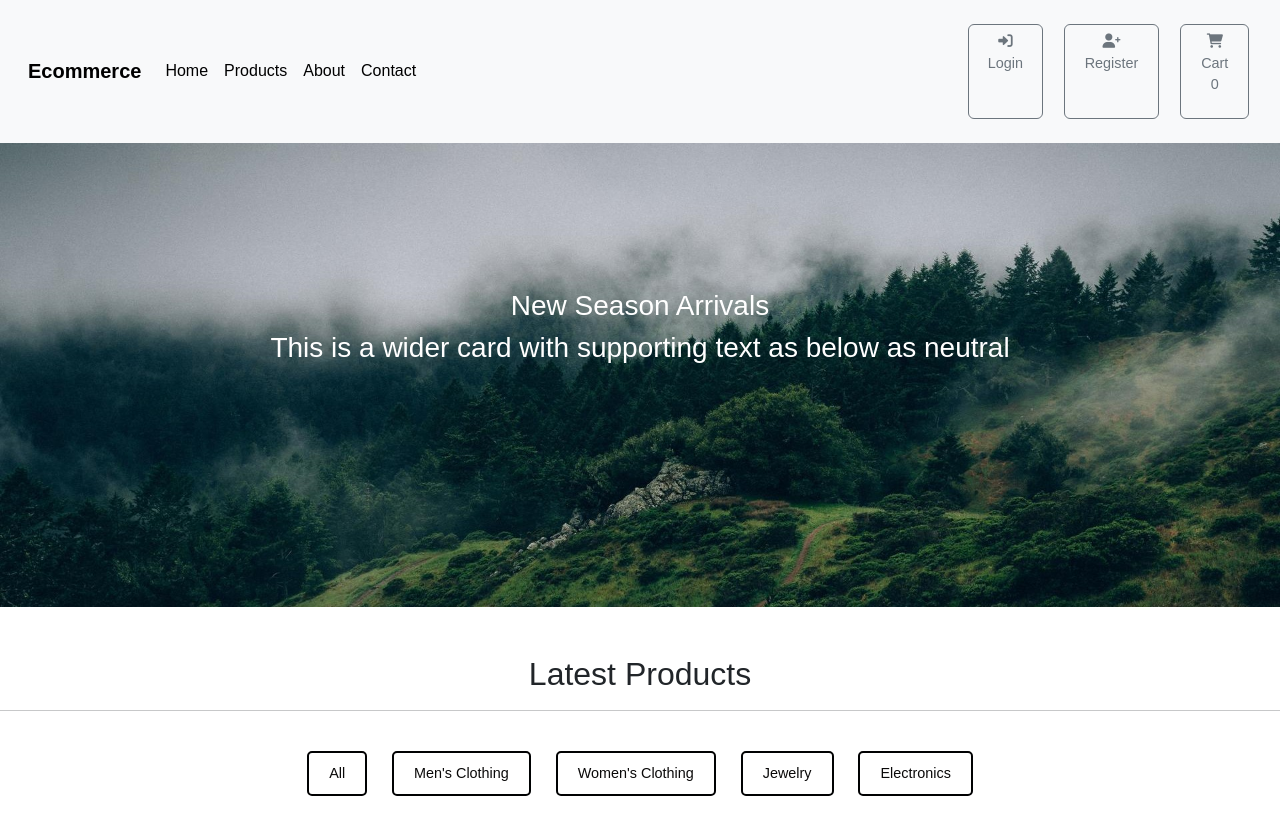
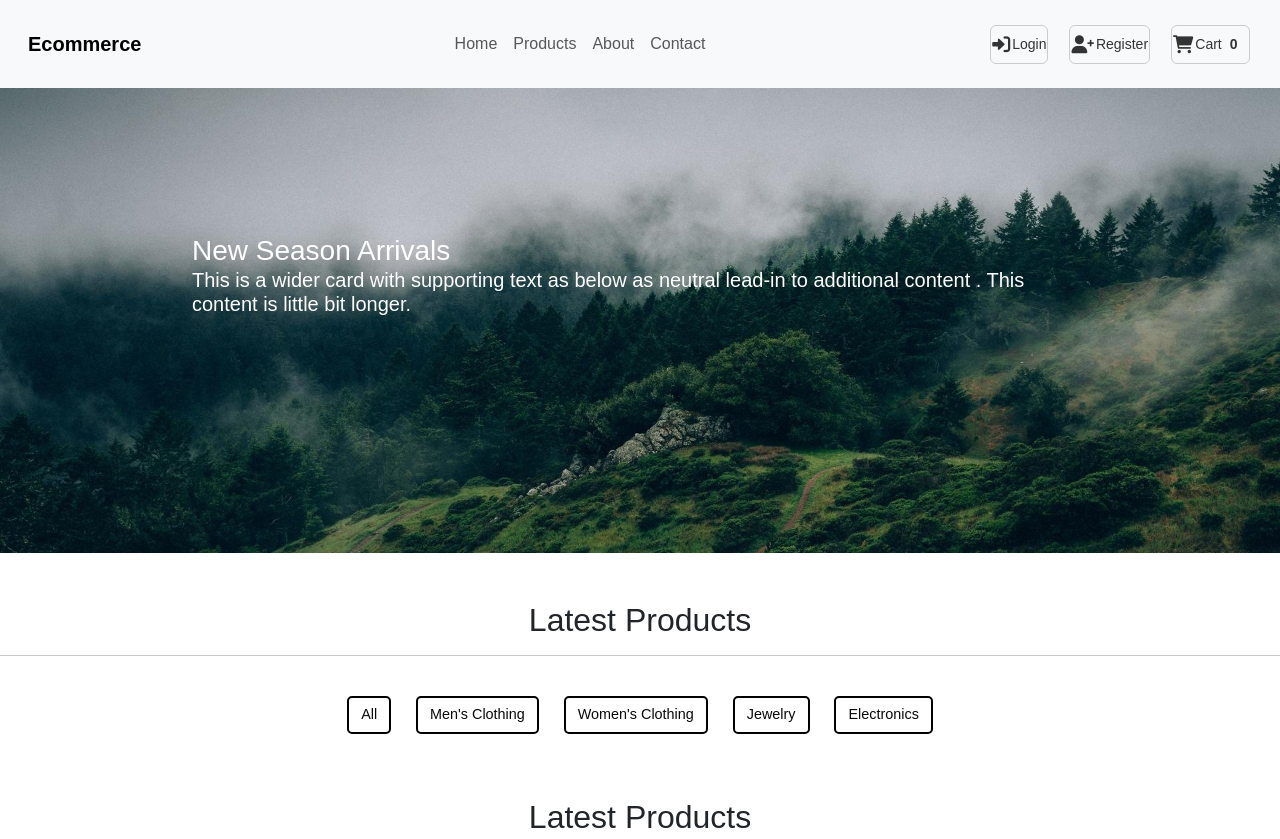
Before and after one commit to TarunKumarReddyK/Smart-Cart-using-Store-API, a plain HTML site: page index.html in a window 1280 px wide. Shown: the top 839 px of the page. Drawn offline with nearby package versions, Linux system fonts and the light colour scheme; no server answers.

Commit message:
Cosmotaic changes are made

```diff
--- a/About.css
+++ b/About.css
@@ -15,8 +15,8 @@ body {
 
 
 .about_para {
-    font-size: 25px;
-    font-family: 'Lucida Sans', 'Lucida Sans Regular', 'Lucida Grande', 'Lucida Sans Unicode', Geneva, Verdana, sans-serif;
+    font-size: 20px;
+font-family: 'Franklin Gothic Medium', 'Arial Narrow', Arial, sans-serif;
     text-align: center;
     margin: 20px;
     line-height: 1.5;
@@ -39,6 +39,23 @@ body {
     /* border: 2px solid green; */
 }
 
+.navbar-nav {
+    margin: 0 auto;
+}
+
+.navbar-collapse {
+    display: flex;
+    justify-content: center;
+}
+
+.d-flex {
+    justify-content: flex-end;
+}
+.navbar-nav .navbar-brand {
+    color: rgb(72, 71, 71);
+}
+
+
 
 .pictures {
     display: flex;
@@ -47,7 +64,9 @@ body {
     margin: 20px auto;
 }
 
-
+.navbar-gap{
+    border:2px solid greenyellow;
+}
 
 
 
--- a/cart.css
+++ b/cart.css
@@ -64,3 +64,68 @@ body {
   .item-price p {
     margin: 0;
   }
+
+  .navbar-nav {
+    margin: 0 auto;
+  }
+
+  .navbar-collapse {
+    display: flex;
+    justify-content: center;
+  }
+
+  .d-flex {
+    justify-content: flex-end;
+  }
+
+  .d-flex a.btn {
+    padding: 0px 1px;
+    font-size: 14px;
+  }
+
+  .d-flex a.btn i {
+    margin-right: 2px;
+  }
+  .contents {
+    text-align: left;
+    padding-left: 0;
+    margin-left: 0;
+  }
+
+  h3 {
+    margin: 0;
+  }
+
+  h3.text-white {
+    color: white;
+    font-size: 20px;
+  }
+  #cartCount {
+    display: inline-block;
+    margin-left: 8px;
+    padding-right: 10px;
+    font-size: 14px;
+    color: #333;
+    font-weight: bold;
+    position: relative;
+    top: 8px;
+  }
+
+.d-flex a.btn {
+  padding: 8px 12px;
+  font-size: 14px;
+}
+
+.d-flex a.btn i {
+  margin-right: 4px;
+}
+
+#cartCount {
+  display: inline-block;
+  margin-left: 8px;
+  font-size: 14px;
+  color: #333;
+  font-weight: bold;
+  position: relative;
+  top: 0px;
+}
--- a/home.css
+++ b/home.css
@@ -10,20 +10,19 @@ body {
 /* Style for the buttons */
 .button-custom {
   margin: 5px;
-    padding: 10px 20px;
+  /* padding: 10px 20px; */
   font-size: 1rem;
   border-radius: 5px;
   border: 2px solid #000102;
   background-color: #ffffff;
   color: #0a0909;
-    transition: background-color 0.3s, color 0.3s;
+  transition: 0.3s, color 0.3s;
 }
 
 .button-custom:hover {
   background-color: #020305;
   color: #ffffff;
 }
-
 
 /* Product card styling */
 .card {
@@ -60,6 +59,7 @@ body {
   margin: 0 1%;
   font-size: 0.9rem;
 }
+
 .love-container {
   text-align: center;
   font-size: 20px;
@@ -125,3 +125,80 @@ body {
     font-size: 0.8rem;
   }
 }
+
+.navbar-nav {
+  margin: 0 auto;
+}
+
+.navbar-collapse {
+  display: flex;
+  justify-content: center;
+}
+
+.d-flex {
+  justify-content: flex-end;
+}
+
+.d-flex a.btn {
+  padding: 0px 1px;
+  font-size: 14px;
+}
+
+.d-flex a.btn i {
+  margin-right: 2px;
+}
+
+.contents {
+  text-align: left;
+  padding-left: 0;
+  margin-left: 0;
+}
+
+h3 {
+  margin: 0;
+}
+
+h3.text-white {
+  color: white;
+  font-size: 20px;
+}
+
+/* Additional Custom Styling */
+.navbar-brand {
+  color: grey !important;
+}
+
+.navbar-brand:hover {
+  color: darkgrey !important;
+}
+
+.navbar-brand:first-child {
+  color: black !important;
+}
+
+.btn-outline-secondary {
+  border-color: #ccc;
+  color: #333;
+  padding: 8px 10px; /* Reduced padding */
+  font-size: 14px;
+  display: flex;
+  align-items: center;
+  justify-content: center;
+}
+
+.btn-outline-secondary i {
+  margin-right: 5px;
+  font-size: 18px;
+}
+
+#cartCount {
+  display: inline-block;
+  margin-left: 8px;
+  padding-right: 10px;
+  font-size: 14px;
+  color: #333;
+  font-weight: bold;
+  /* vertical-align: middle;  */
+  position: relative;
+  top: 8px;
+}
--- a/index.html
+++ b/index.html
@@ -23,20 +23,20 @@
       <div class="collapse navbar-collapse" id="navbarNav">
         <ul class="navbar-nav me-auto">
           <li class="nav-item">
-            <a class="nav-link active" aria-current="page" href="index.html">Home</a>
+            <a class="nav-link " aria-current="page" href="index.html">Home</a>
           </li>
           <li class="nav-item">
-            <a class="nav-link active" href="products.html">Products</a>
+            <a class="nav-link " href="products.html">Products</a>
           </li>
           <li class="nav-item">
-            <a class="nav-link active" href="About.html">About</a>
+            <a class="nav-link " href="About.html">About</a>
           </li>
           <li class="nav-item">
-            <a class="nav-link active" href="Contact.html">Contact</a>
+            <a class="nav-link " href="Contact.html">Contact</a>
           </li>
         </ul>
         <!-- Login, Register and Cart -->
-        <div class="d-flex gap-3">
+        <div class="d-flex gap-3" class="x">
           <a href="Contact.html" class="btn btn-outline-secondary">
             <i class="fas fa-sign-in-alt"></i> Login
           </a>
@@ -64,8 +64,12 @@
         <img src="./Assests/main.png.jpg" class="d-block w-100" alt="Main Banner">
         <div class="carousel-caption d-block justify-content-start align-items-center"
           style="top: 50%; transform: translateY(-50%);">
+          <div class="contents">
           <h3>New Season Arrivals</h3>
-          <h3 class="text-white">This is a wider card with supporting text as below as neutral</h3>
+          <h3 class="text-white">This is a wider card with supporting text as below as neutral
+            lead-in to additional content . This content is little bit longer.
+          </h3>
+        </div>
         </div>
       </div>
     </div>
```
Also changed, not shown: About.html (+5 -5 lines), Contact.html (+7 -7 lines), cart.html (+5 -5 lines), products.html (+2 -2 lines). Lines whose indentation alone changed are shown as unchanged.
